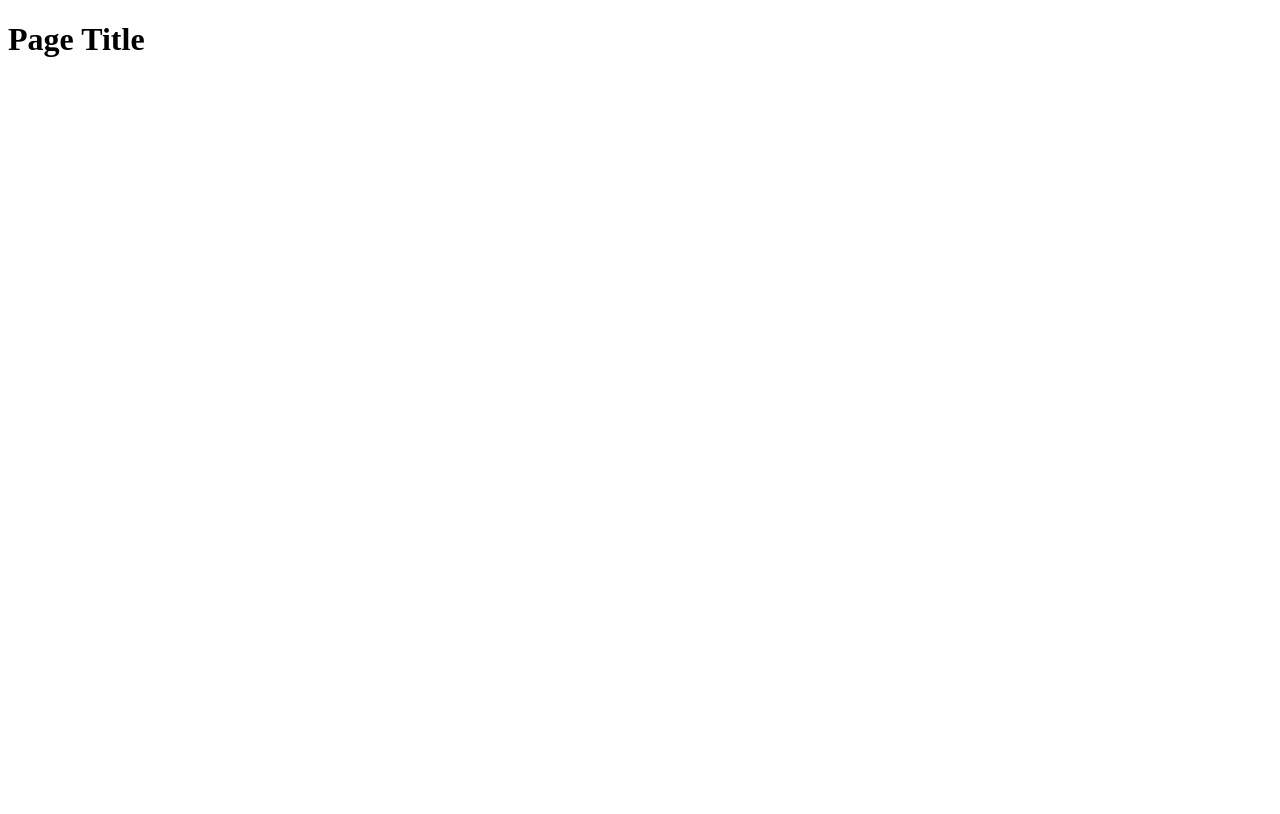
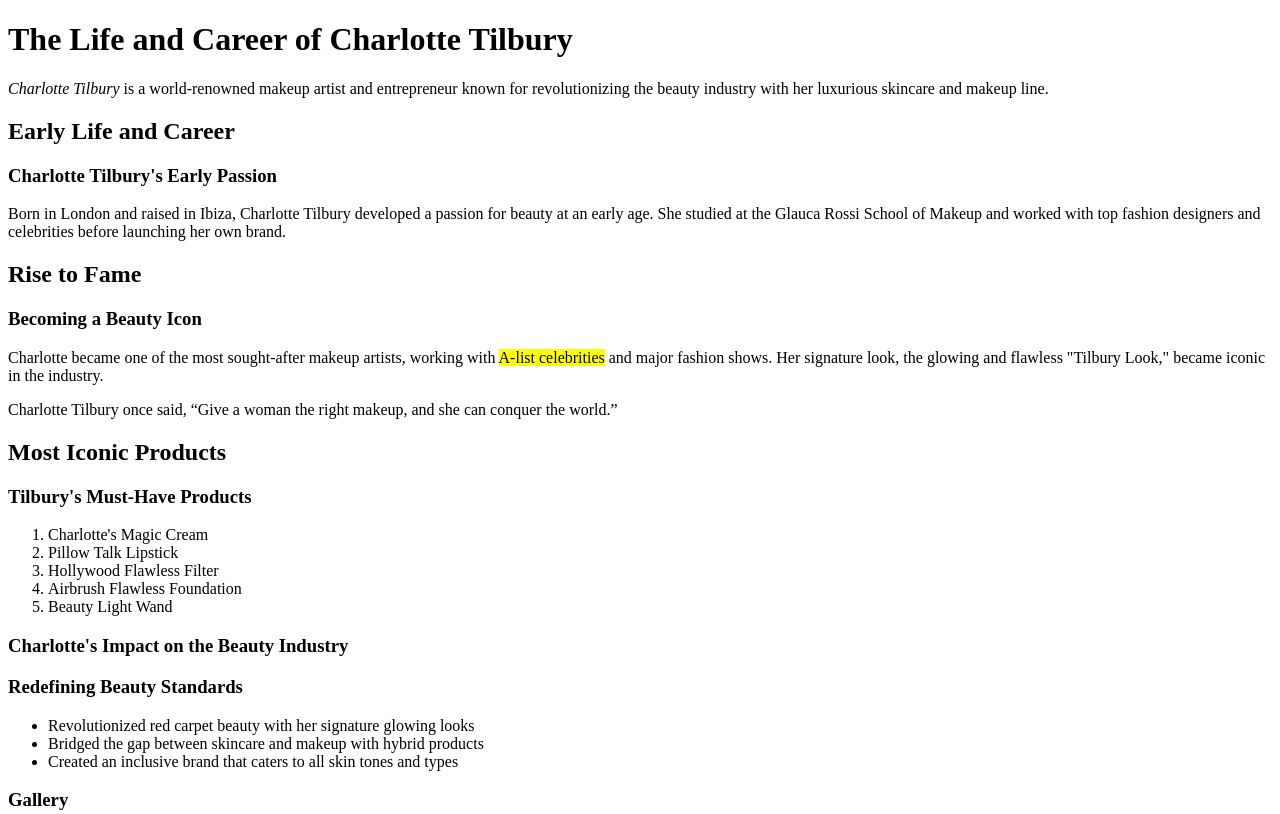
Before and after one commit to shaynamikah/assignment1, a plain HTML site: page index.html in a window 1280 px wide. Shown: the top 814 px of the page. Drawn offline with Linux system fonts and the light colour scheme.

Commit message:
Charlotte Tilbury’s career and impact
Beauty influence, products, and media

```diff
--- a/index.html
+++ b/index.html
@@ -3,9 +3,102 @@
 <head>
     <meta charset="UTF-8">
     <meta name="viewport" content="width=device-width, initial-scale=1.0">
-    <title>Document</title>
+    <title>All About Charlotte Tilbury</title>
+    <meta name="author" content="Shayna Spindel">
+    <meta name="description" content="An informational webpage about Charlotte Tilbury, her career, and her impact on the beauty industry.">
+    <meta name="keywords" content="Charlotte Tilbury, Makeup, Skincare, Beauty, Hollywood Makeup Artist, Tilbury Magic Cream">
 </head>
 <body>
-   <h1>Page Title</h1>
+    <header>
+        <h1>The Life and Career of <strong>Charlotte Tilbury</strong></h1>
+        <p><em>Charlotte Tilbury</em> is a world-renowned makeup artist and entrepreneur known for revolutionizing the beauty industry with her luxurious skincare and makeup line.</p>
+    </header>
+
+    <main>
+        <!-- Section about Charlotte Tilbury's early life and career -->
+        <section>
+            <h2>Early Life and Career</h2>
+            <article>
+                <h3>Charlotte Tilbury's Early Passion</h3>
+                <p>Born in London and raised in Ibiza, Charlotte Tilbury developed a passion for beauty at an early age. She studied at the Glauca Rossi School of Makeup and worked with top fashion designers and celebrities before launching her own brand.</p>
+            </article>
+        </section>
+
+        <!-- Section about her rise to fame -->
+        <section>
+            <h2>Rise to Fame</h2>
+            <article>
+                <h3>Becoming a Beauty Icon</h3>
+                <p>Charlotte became one of the most sought-after makeup artists, working with <mark>A-list celebrities</mark> and major fashion shows. Her signature look, the glowing and flawless "Tilbury Look," became iconic in the industry.</p>
+                <p>Charlotte Tilbury once said, <q>Give a woman the right makeup, and she can conquer the world.</q></p>
+            </article>
+        </section>
+
+        <!-- Ordered list of Charlotte Tilbury's most iconic products -->
+        <section>
+            <h2>Most Iconic Products</h2>
+            <article>
+                <h3>Tilbury's Must-Have Products</h3>
+                <ol>
+                    <li>Charlotte's Magic Cream</li>
+                    <li>Pillow Talk Lipstick</li>
+                    <li>Hollywood Flawless Filter</li>
+                    <li>Airbrush Flawless Foundation</li>
+                    <li>Beauty Light Wand</li>
+                </ol>
+            </article>
+        </section>
+
+        <!-- Unordered list about her impact on the beauty industry -->
+        <section>
+            <h3>Charlotte's Impact on the Beauty Industry</h3>
+            <article>
+                <h3>Redefining Beauty Standards</h3>
+                <ul>
+                    <li>Revolutionized red carpet beauty with her signature glowing looks</li>
+                    <li>Bridged the gap between skincare and makeup with hybrid products</li>
+                    <li>Created an inclusive brand that caters to all skin tones and types</li>
+                </ul>
+            </article>
+        </section>
+
+        <!-- Gallery section displaying images related to Charlotte Tilbury -->
+        <section>
+            <h3>Gallery</h3>
+            <figure>
+                <img src="images/charlotte1.jpg" alt="Charlotte Tilbury working backstage" height="300">
+                <figcaption>Charlotte Tilbury working backstage</figcaption>
+            </figure>
+            <figure>
+                <img src="images/charlotte2.jpg" alt="A collection of Charlotte Tilbury beauty products" height="300">
+                <figcaption>A collection of Charlotte Tilbury beauty products</figcaption>
+            </figure>
+            <figure>
+                <img src="images/charlotte3.jpg" alt="A celebrity wearing Charlotte Tilbury makeup" height="300">
+                <figcaption>A celebrity wearing Charlotte Tilbury makeup</figcaption>
+            </figure>
+        </section>
+
+        <!-- Video section -->
+        <section>
+            <h3>Watch Charlotte Tilbury in Action</h3>
+            <p>Check out this video where Charlotte Tilbury shares her top beauty secrets:</p>
+            <iframe width="560" height="315" src="https://www.youtube.com/embed/VZ9eyUAjZI8?si=44dyXwpnUNiqhFqr" title="YouTube video player" allow="accelerometer; autoplay; clipboard-write; encrypted-media; gyroscope; picture-in-picture; web-share" referrerpolicy="strict-origin-when-cross-origin" allowfullscreen></iframe>
+        </section>
+
+        <!-- Hyperlinks to relevant sources -->
+        <section>
+            <h3>Learn More</h3>
+            <p>Visit the official <a href="https://www.charlottetilbury.com" target="_blank"><strong>Charlotte Tilbury website</strong></a> to explore her full range of products.</p>
+            <p>Read more about Charlotte Tilbury's career in this <a href="https://www.vogue.com/article/kate-moss-beauty-interview-charlotte-tilbury-campaign" target="_blank"><em>Vogue interview with Kate Moss</em></a>.</p>
+        </section>
+    </main>
+
+    <footer>
+        <!-- Footer section with author information -->
+         <address>
+            <p>Author Info: <strong>Shayna Spindel</strong> is a beauty enthusiast and aspiring entrepreneur, passionate about skincare and makeup. Inspired by Charlotte Tilbury's success, they aim to educate others on achieving confidence through beauty.</p>
+         </address>
+    </footer>
 </body>
 </html>
```
Also changed, not shown: images/charlotte1.jpg (added), images/charlotte2.jpg (added), images/charlotte3.jpg (added), 1 other file.
